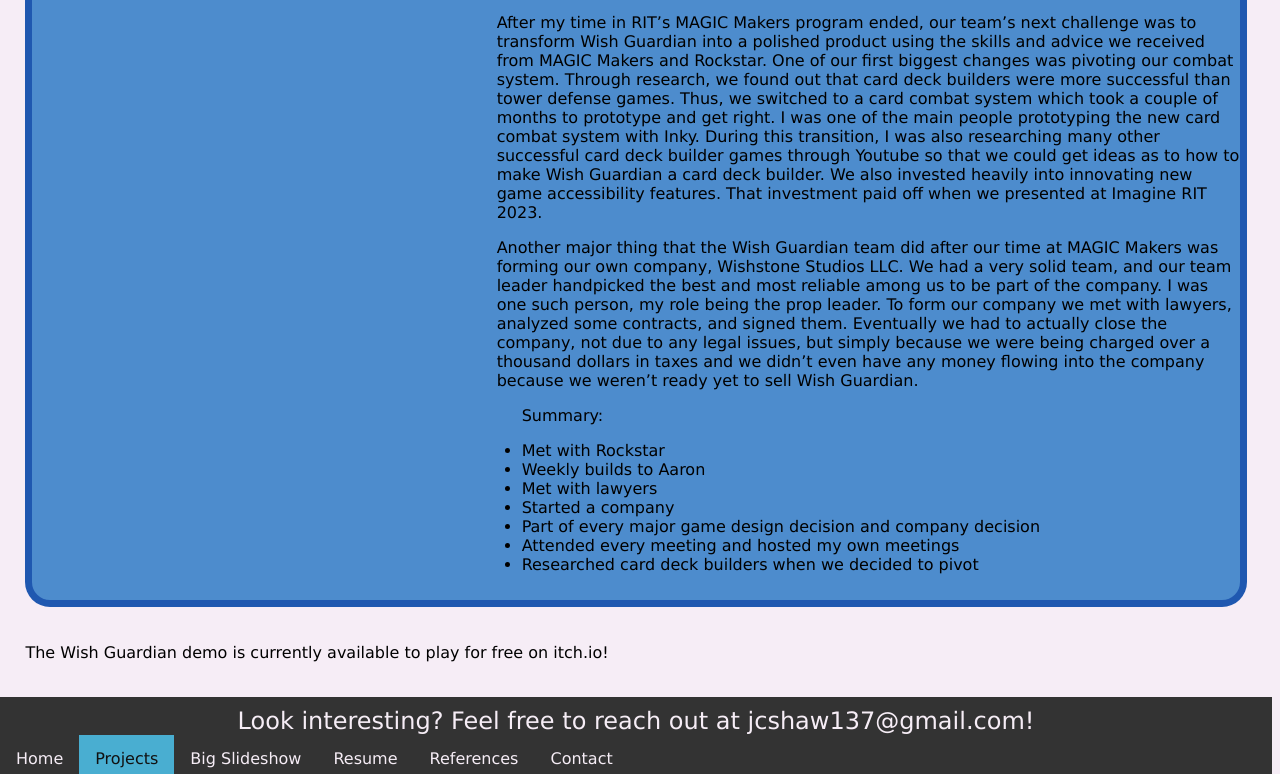
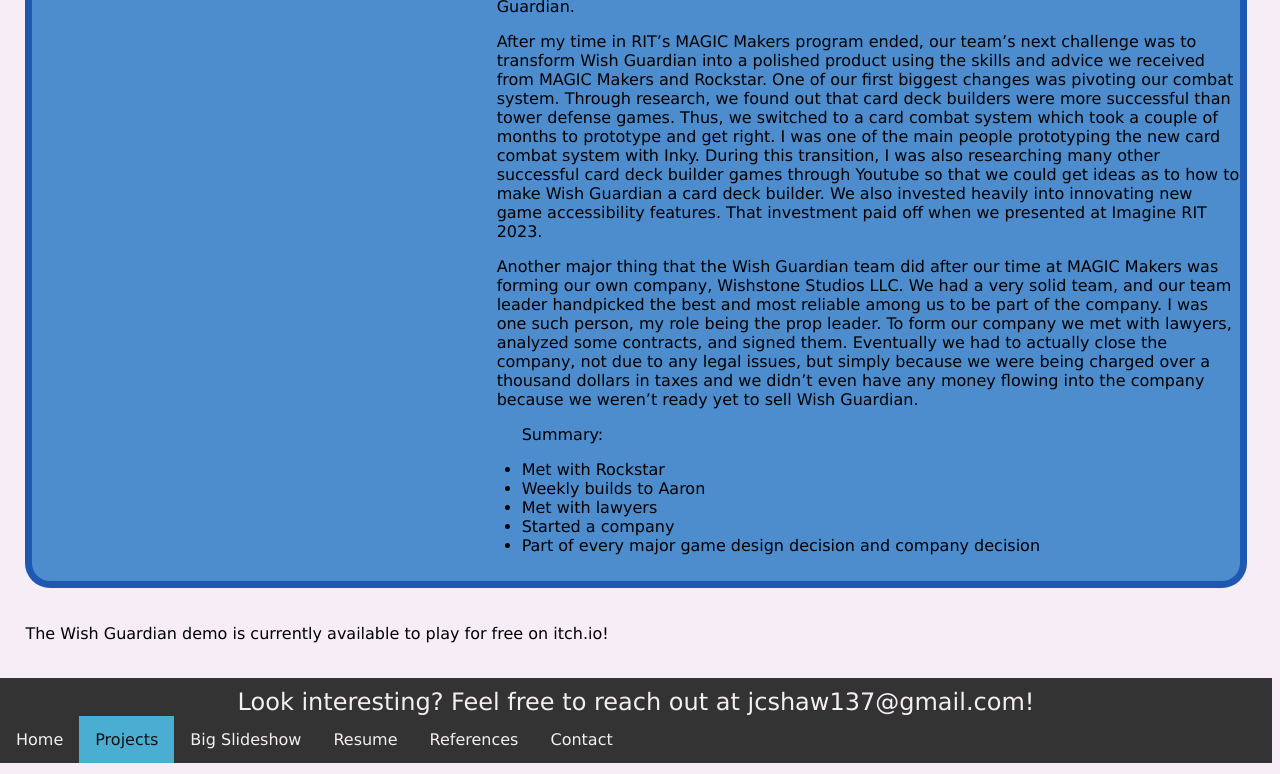
Before and after one commit to Slime13752/Slime13752.github.io, a plain HTML site: page index.html in a window 1280 px wide. Shown: the part 3240-4014 px from the top of the page. Drawn offline with Linux system fonts and the light colour scheme.

Commit message:
Fixed summaries

```diff
--- a/index.html
+++ b/index.html
@@ -153,6 +153,7 @@
 						<p>Summary:</p>
 						<li>Designed tower defense towers</li>
 						<li>Designed tower defense mechanics</li>
+						<li>Researched card deck builders when we decided to pivot</li>
 						<li>Designed a card based combat prototype</li>
 						<li>Designed cards for card based combat</li>
 						<li>Made a paper prototype for a minigame</li>
@@ -189,8 +190,6 @@
 						<li>Met with lawyers</li>
 						<li>Started a company</li>
 						<li>Part of every major game design decision and company decision</li>
-						<li>Attended every meeting and hosted my own meetings</li>
-						<li>Researched card deck builders when we decided to pivot</li>
 					</ul>
 
 
```
